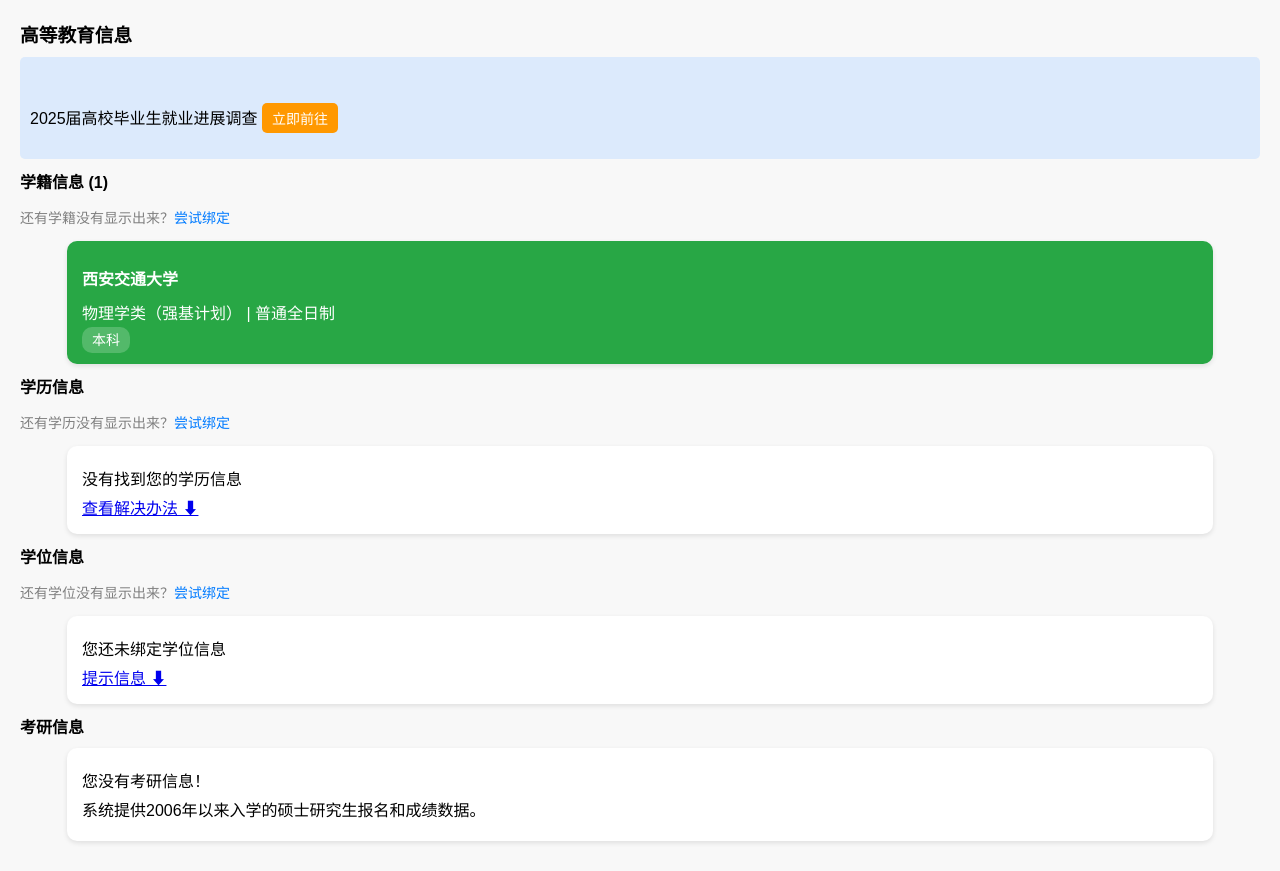
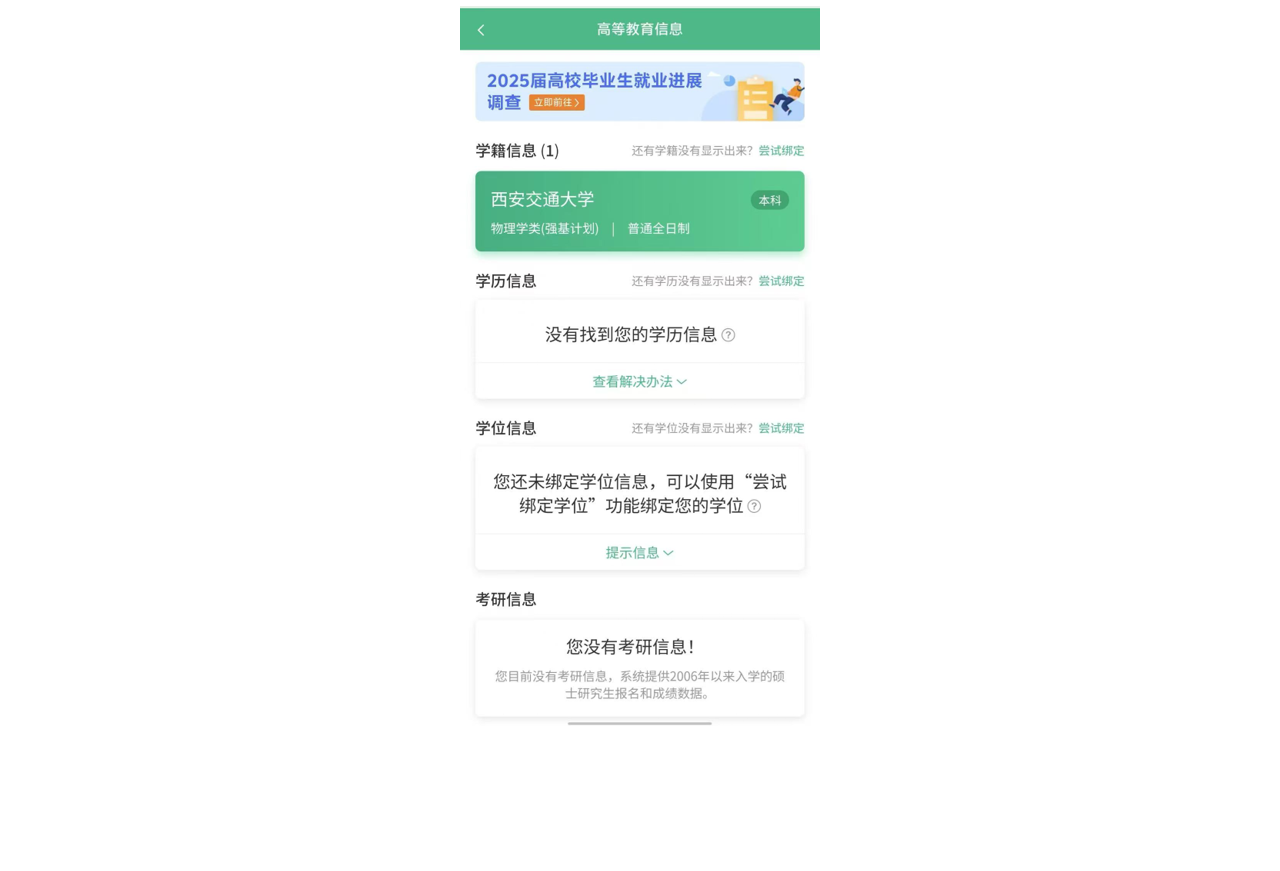
Before and after one commit to Steven-Fu17/xuexin-clone, a plain HTML site: page index.html in a window 1280 px wide. Shown: the part 69-940 px from the top of the page. After the commit the page ends 800 px from the top, so only its background shows below. Drawn offline with Linux system fonts and the light colour scheme.

Commit message:
Add files via upload

```diff
--- a/index.html
+++ b/index.html
@@ -4,56 +4,38 @@
     <meta charset="UTF-8">
     <meta name="viewport" content="width=device-width, initial-scale=1.0">
     <title>学信档案</title>
-    <link rel="stylesheet" href="styles.css">
+    <style>
+        body {
+            margin: 0;
+            padding: 0;
+            text-align: center;
+        }
+        .container {
+            position: relative;
+            display: inline-block;
+        }
+        img {
+            max-width: 100%;
+            height: auto;
+        }
+        .click-area {
+            position: absolute;
+            top: 40%; /* 调整点击区域位置 */
+            left: 50%;
+            width: 50%;
+            height: 15%;
+            transform: translate(-50%, -50%);
+            cursor: pointer;
+        }
+    </style>
 </head>
 <body>
-
-    <div class="header">
-        <h2>学信档案</h2>
+    <h2>学信档案</h2>
+    <div class="container">
+        <img src="page1.png" alt="学信网界面">
+        <a href="page2.html">
+            <div class="click-area"></div>
+        </a>
     </div>
-
-    <div class="content">
-        <h3>高等教育信息</h3>
-
-        <div class="banner">
-            <p>2025届高校毕业生就业进展调查 <button>立即前往</button></p>
-        </div>
-
-        <h4>学籍信息 (1)</h4>
-        <p class="subtext">还有学籍没有显示出来？<a href="#">尝试绑定</a></p>
-
-        <div class="card green" onclick="goToNextPage()">
-            <h4>西安交通大学</h4>
-            <p>物理学类（强基计划） | 普通全日制</p>
-            <span class="tag">本科</span>
-        </div>
-
-        <h4>学历信息</h4>
-        <p class="subtext">还有学历没有显示出来？<a href="#">尝试绑定</a></p>
-        <div class="card white">
-            <p>没有找到您的学历信息</p>
-            <a href="#">查看解决办法 ⬇</a>
-        </div>
-
-        <h4>学位信息</h4>
-        <p class="subtext">还有学位没有显示出来？<a href="#">尝试绑定</a></p>
-        <div class="card white">
-            <p>您还未绑定学位信息</p>
-            <a href="#">提示信息 ⬇</a>
-        </div>
-
-        <h4>考研信息</h4>
-        <div class="card white">
-            <p>您没有考研信息！</p>
-            <p>系统提供2006年以来入学的硕士研究生报名和成绩数据。</p>
-        </div>
-    </div>
-
-    <script>
-        function goToNextPage() {
-            window.location.href = "page2.html";
-        }
-    </script>
-
 </body>
 </html>
```
Also changed, not shown: page1.png (added).
